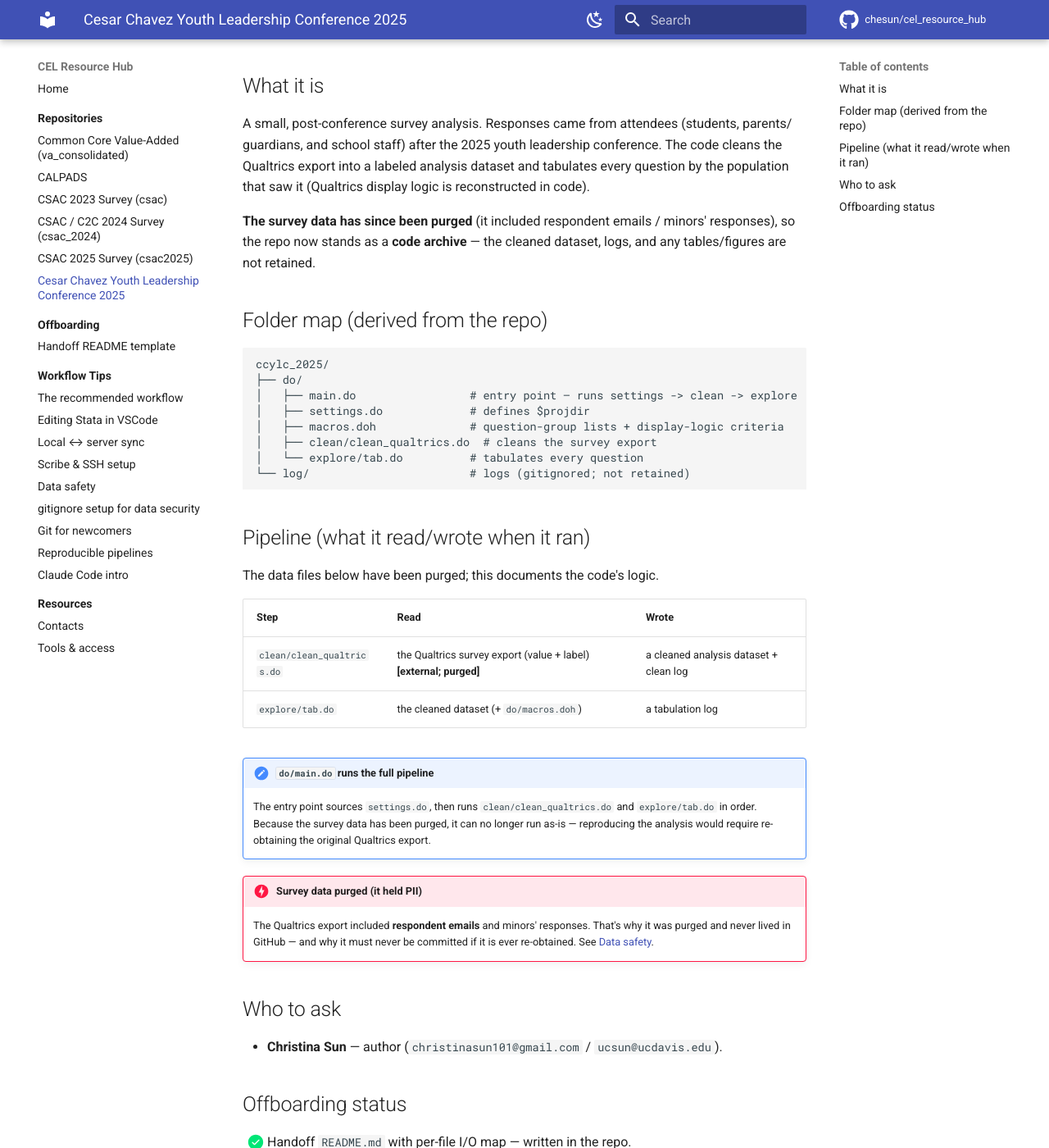
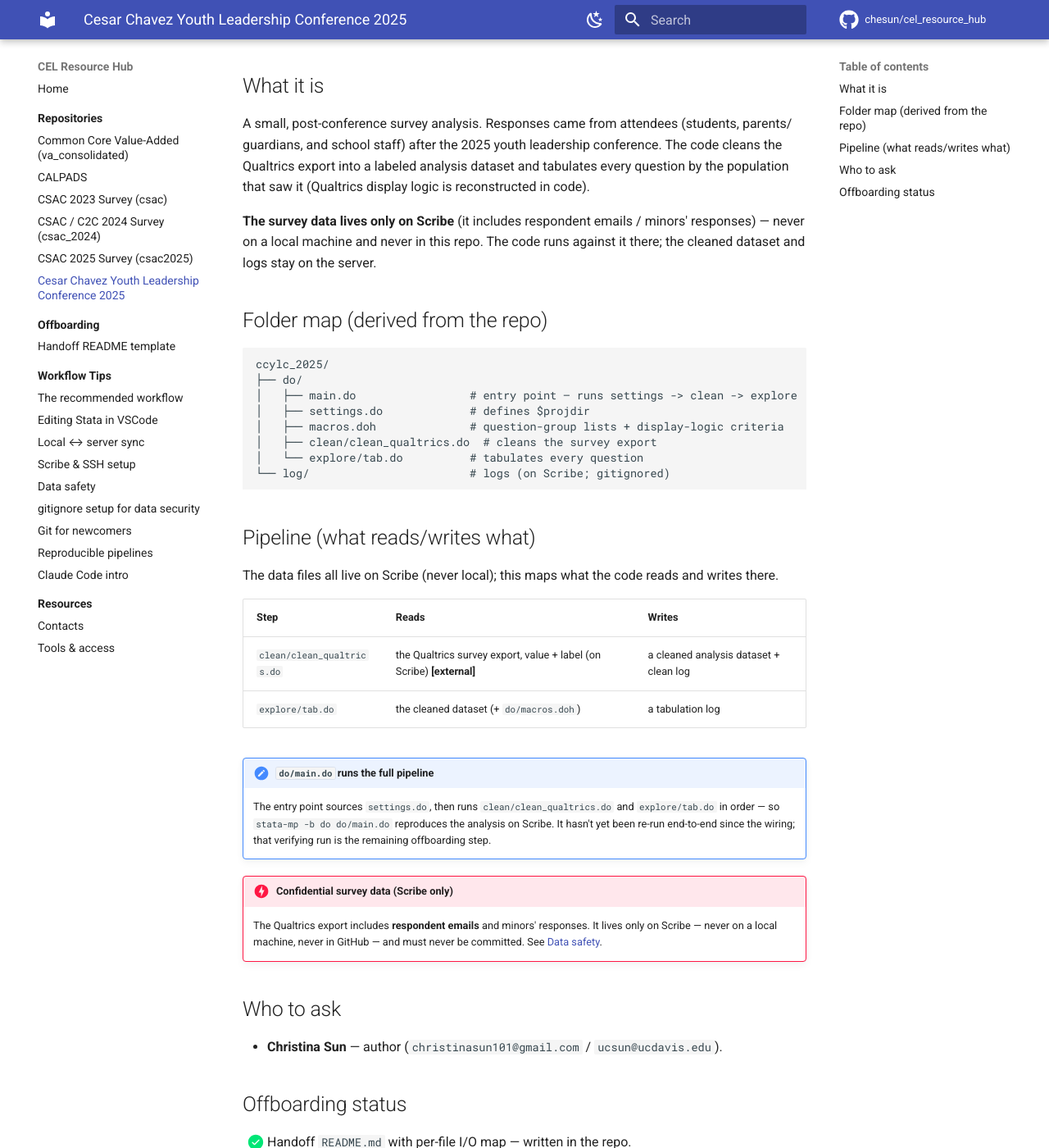
Before and after one commit to chesun/cel_resource_hub, an MkDocs documentation site: the page built from docs/repositories/ccylc-2025.md, in a window 1280 px wide and 1400 px high, scrolled down 510 px. Shown: the whole window at 82% size. Built offline with MkDocs 1.6.1 and Material for MkDocs 9.7.7, drawn with Linux system fonts in a browser that asks for light colours; comment, search, counter and statistics services are not loaded; some of the changed text lies outside the part shown.

Commit message:
Correct ccylc framing (data is Scribe-only, runnable); warm up homepage tone
ccylc: the survey data lives on Scribe (server-only) — 'removed and purged' meant from local, not destroyed. Revert the 'code archive / can't run' framing back to a runnable Scribe pipeline whose data and logs live only on the server, keeping dta/ and raw-data path references out of the docs.

Tone: reword the homepage, workflow-tips, and README openers to be confident and adoption-inviting (the hub has real value worth adopting) without reading as casual or arrogant — recommendations, not lab policy.

Co-Authored-By: Claude Opus 4.8 (1M context) <noreply@anthropic.com>

````diff
--- a/docs/repositories/ccylc-2025.md
+++ b/docs/repositories/ccylc-2025.md
@@ -8,7 +8,7 @@ Conference (CCYLC)** in 2025.
 | **GitHub** | <https://github.com/chesun/ccylc_2025> (public) |
 | **Runs on (Scribe)** | `/home/research/ca_ed_lab/projects/ccylc` |
 | **Entry point** | `do/main.do` — runs the full pipeline (`settings` → `clean` → `explore`) |
-| **Status** | Offboarding — code archive (survey data purged); handoff `README.md` written |
+| **Status** | Offboarding; handoff `README.md` written |
 | **Start with** | The repo's [`README.md`](https://github.com/chesun/ccylc_2025#readme) — the per-file I/O map is there |
 
 ## What it is
@@ -18,9 +18,9 @@ guardians, and school staff) after the 2025 youth leadership conference. The cod
 Qualtrics export into a labeled analysis dataset and tabulates every question by the population
 that saw it (Qualtrics display logic is reconstructed in code).
 
-**The survey data has since been purged** (it included respondent emails / minors' responses),
-so the repo now stands as a **code archive** — the cleaned dataset, logs, and any tables/figures
-are not retained.
+**The survey data lives only on Scribe** (it includes respondent emails / minors' responses) —
+never on a local machine and never in this repo. The code runs against it there; the cleaned
+dataset and logs stay on the server.
 
 ## Folder map (derived from the repo)
 
@@ -32,27 +32,28 @@ ccylc_2025/
 │   ├── macros.doh              # question-group lists + display-logic criteria
 │   ├── clean/clean_qualtrics.do  # cleans the survey export
 │   └── explore/tab.do          # tabulates every question
-└── log/                        # logs (gitignored; not retained)
+└── log/                        # logs (on Scribe; gitignored)
 ```
 
-## Pipeline (what it read/wrote when it ran)
+## Pipeline (what reads/writes what)
 
-The data files below have been purged; this documents the code's logic.
+The data files all live on Scribe (never local); this maps what the code reads and writes there.
 
-| Step | Read | Wrote |
+| Step | Reads | Writes |
 |---|---|---|
-| `clean/clean_qualtrics.do` | the Qualtrics survey export (value + label) **[external; purged]** | a cleaned analysis dataset + clean log |
+| `clean/clean_qualtrics.do` | the Qualtrics survey export, value + label (on Scribe) **[external]** | a cleaned analysis dataset + clean log |
 | `explore/tab.do` | the cleaned dataset (+ `do/macros.doh`) | a tabulation log |
 
 !!! note "`do/main.do` runs the full pipeline"
     The entry point sources `settings.do`, then runs `clean/clean_qualtrics.do` and
-    `explore/tab.do` in order. Because the survey data has been purged, it can no longer run
-    as-is — reproducing the analysis would require re-obtaining the original Qualtrics export.
+    `explore/tab.do` in order — so `stata-mp -b do do/main.do` reproduces the analysis on Scribe.
+    It hasn't yet been re-run end-to-end since the wiring; that verifying run is the remaining
+    offboarding step.
 
-!!! danger "Survey data purged (it held PII)"
-    The Qualtrics export included **respondent emails** and minors' responses. That's why it was
-    purged and never lived in GitHub — and why it must never be committed if it is ever
-    re-obtained. See [Data safety](../workflow-tips/data-safety.md).
+!!! danger "Confidential survey data (Scribe only)"
+    The Qualtrics export includes **respondent emails** and minors' responses. It lives only on
+    Scribe — never on a local machine, never in GitHub — and must never be committed. See
+    [Data safety](../workflow-tips/data-safety.md).
 
 ## Who to ask
 
@@ -62,9 +63,7 @@ The data files below have been purged; this documents the code's logic.
 
 - [x] Handoff `README.md` with per-file I/O map — written in the repo.
 - [x] `main.do` wired to run the full pipeline (`settings` → `clean` → `explore`).
-- [x] Confidential data purged (PII); repo reduced to a code archive.
-
-The usual end-to-end server run and cold-read acceptance tests no longer apply here — the data
-is gone, so the pipeline can't be re-run without re-obtaining the export.
+- [ ] Completed end-to-end server run recorded.
+- [ ] Cold-read test by a non-author on Scribe.
 
 See the [offboarding standards](../offboarding/index.md) for what each item means.
````
Also changed, not shown: README.md (+4 -4 lines), docs/index.md (+7 -7 lines), docs/repositories/index.md (+1 -1 lines), docs/workflow-tips/index.md (+4 -3 lines), quality_reports/session_logs/2026-06-21_workflow-tips-and-ccylc.md (+8 -5 lines).
